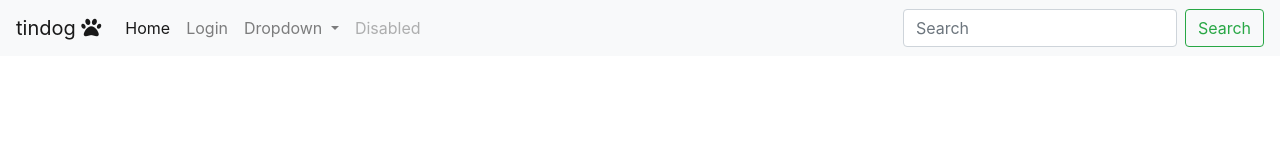
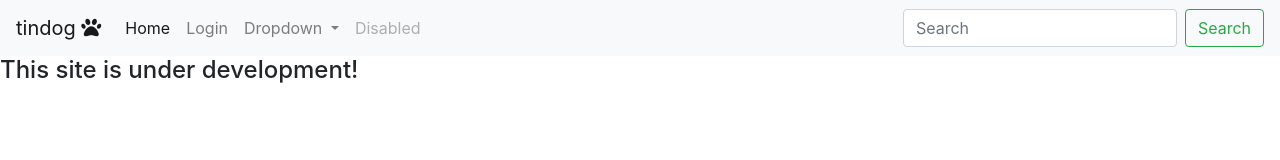
Before and after one commit to Chickoo16/tindog, a plain HTML site: page index.html in a window 1280 px wide. Drawn offline with nearby package versions, Linux system fonts and the light colour scheme.

Commit message:
Update index.html

```diff
--- a/index.html
+++ b/index.html
@@ -101,6 +101,7 @@
 
     <script src="https://stackpath.bootstrapcdn.com/bootstrap/4.3.1/js/bootstrap.min.js" integrity="sha384-JjSmVgyd0p3pXB1rRibZUAYoIIy6OrQ6VrjIEaFf/nJGzIxFDsf4x0xIM+B07jRM" crossorigin="anonymous"></script>
 
+    <h4>This site is under development! </h4>
   </body>
 
 </html>
```
